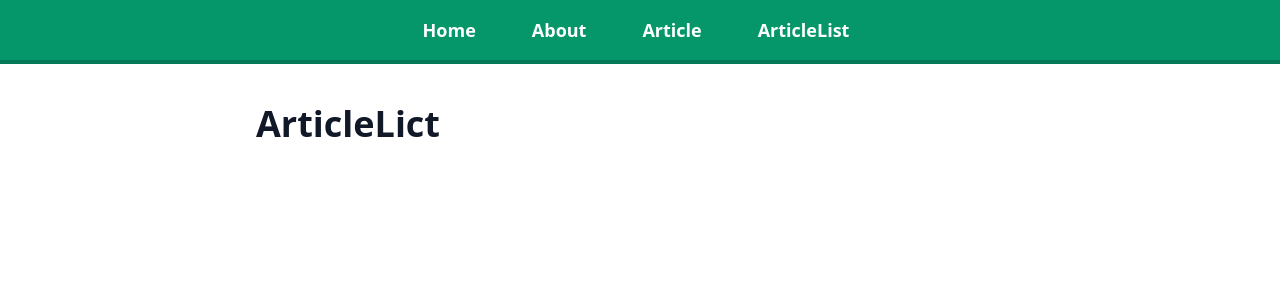
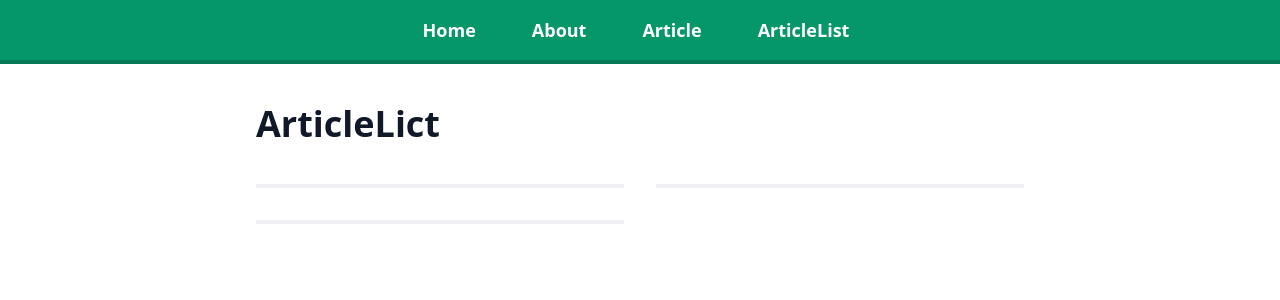
Before and after one commit to Axhar85/my-blog, a React (Create React App) app: page /ArticleList in a window 1280 px wide. Shown: the top 300 px of the page. Built offline with nearby package versions, Linux system fonts and the light colour scheme.

Commit message:
adding in article-list the artilces

```diff
--- a/src/pages/ArticleList.js
+++ b/src/pages/ArticleList.js
@@ -1,4 +1,5 @@
 import React from "react";
+import { Link } from "react-router-dom";
 import articleContent from './article-content'
 
 const ArticleList = () => {
@@ -7,7 +8,18 @@ const ArticleList = () => {
          <h1 className="sm:text-4xl text-2xl font-bold mt-6 mb-6 text-gray-900">
              ArticleLict
         </h1>
-
+        <div className="container py-4 mx-auto">
+            <div className="flex flex-wrap -m-4">
+                {articleContent.map((article, index) => (
+                    <div key={index} className="p-4 md:w-1/2">
+                        <div className="h-full border-2 border-gray-200 border-opacity-60 round-lg
+                        overflow-hidden">
+                            <Link to={`/article/${article.name}`}> </Link>
+                        </div>
+                    </div>
+                ))}
+            </div>
+        </div>
 
         </>
     )
```
